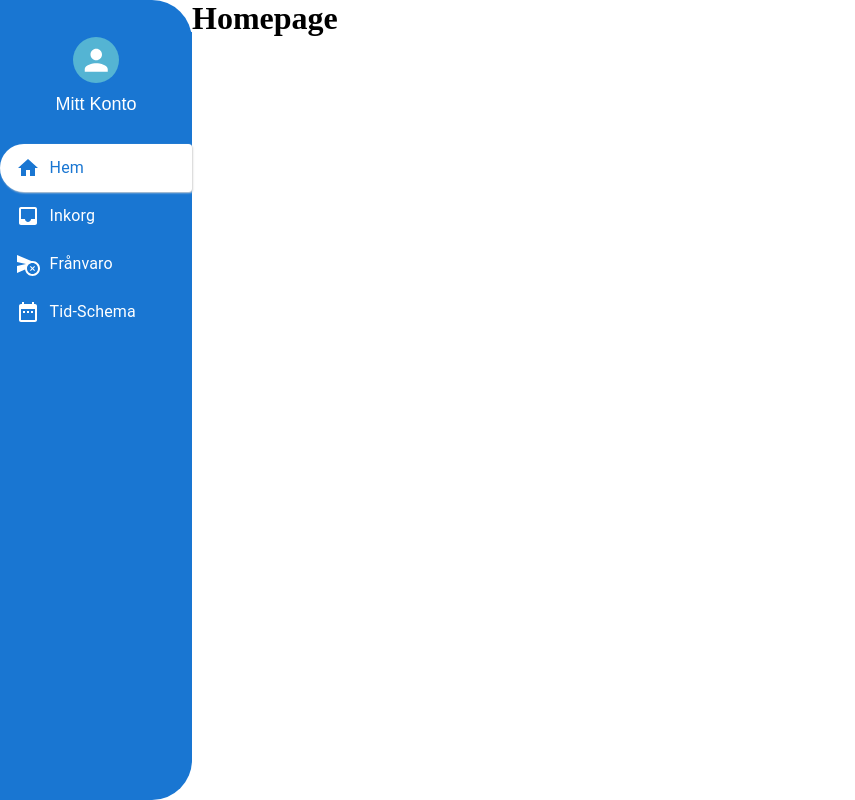
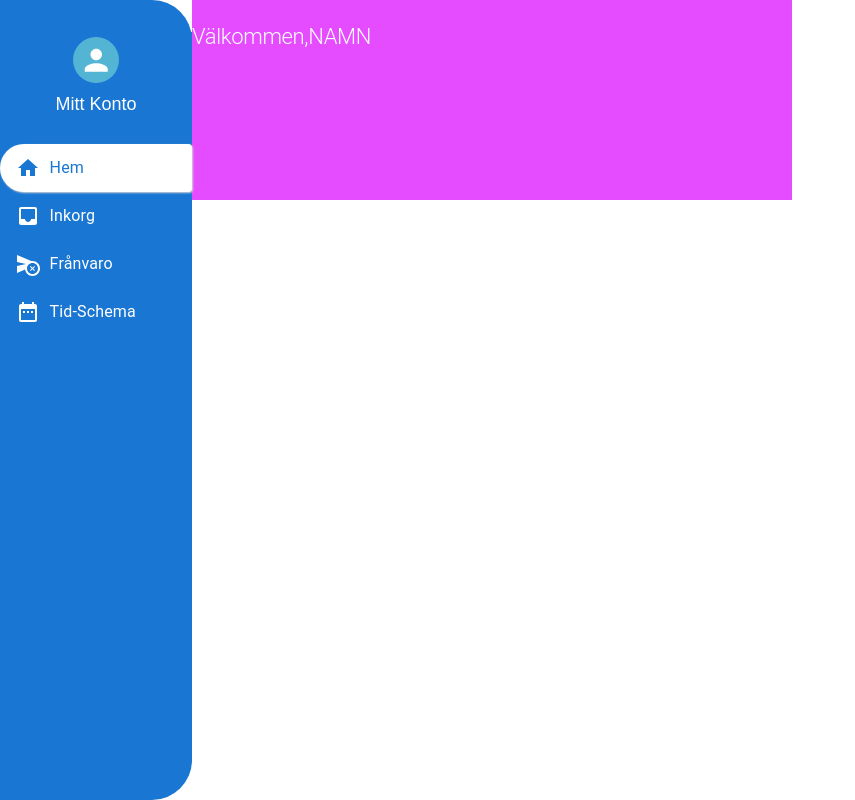
Before and after one commit to A-ForssmanP/InteractWithSchool, a React (Vite) app in the folder frontend/: page / in a window 1280 px wide. Shown: the whole page, without its empty margins (0-855 px from the left). Built offline with nearby package versions, Linux system fonts and the light colour scheme; the HTML template or start-up script is replaced by a standard one.

Commit message:
Create HomePage component and start adding some styling

```diff
--- a/frontend/src/pages/Pages.jsx
+++ b/frontend/src/pages/Pages.jsx
@@ -12,12 +12,13 @@ import TimeScheduleLayout from "./TimeSchedule/TimeScheduleLayout";
 import TimeSchedule from "./TimeSchedule/TimeSchedule";
 import TimeScheduleRegister from "./TimeSchedule/timeScheduleRegister/TimeScheduleRegister";
 import TimeScheduleOverview from "./TimeSchedule/timescheduleOverview/TimeScheduleOverview";
+import HomePage from "./homePage/HomePage";
 
 function Pages() {
   return (
     <Routes>
       <Route path="/" element={<Layout />}>
-        <Route index element={<h1>Homepage</h1>} />
+        <Route index element={<HomePage />} />
 
         <Route path="inkorg/:student" element={<InboxLayout />}>
           <Route index element={<Inbox />} />
--- /dev/null
+++ b/frontend/src/pages/homePage/HomePage.jsx
@@ -0,0 +1,31 @@
+import { Box, Card, CardContent, Typography } from "@mui/material";
+import { orange } from "@mui/material/colors";
+
+/* content:
+welcome message
+show day and time
+weather?
+show progress of scool year
+anteckningar
+list på sina barn
+Klass lista med färäldrar
+*/
+
+function HomePage() {
+  return (
+    <Box>
+      <Box
+        minHeight={200}
+        bgcolor={"rgba(230, 76, 255)"}
+        color={"rgb(255,255,255)"}
+        maxWidth={600}
+      >
+        <Typography variant="h1" fontSize={22} pt={3}>
+          Välkommen,NAMN
+        </Typography>
+      </Box>
+    </Box>
+  );
+}
+
+export default HomePage;
```
